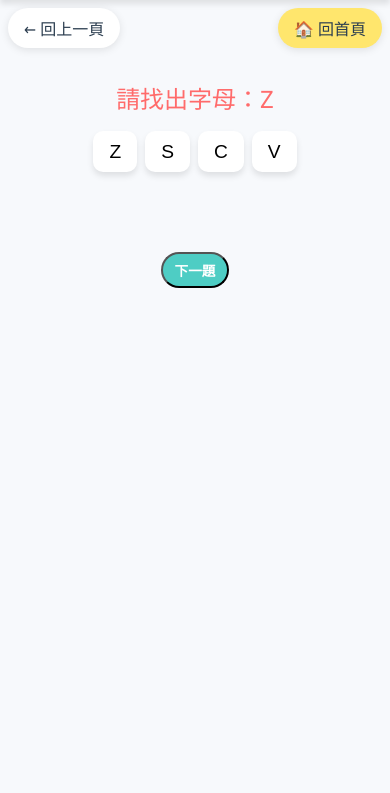
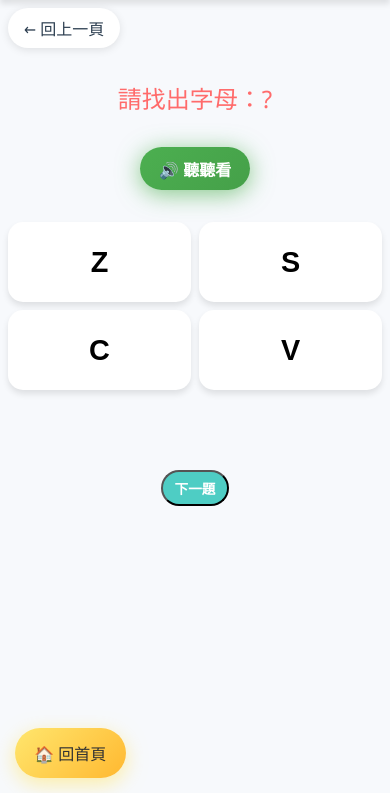
Before and after one commit to zzshcool/early-child-learn, a Spring Boot app: page /english/game in a window 390 px wide. Shown: the part 51-844 px from the top of the page. Run offline with Spring Boot 4, Linux system fonts and the light colour scheme.

Commit message:
手持裝置導航優化：在手持裝置上，回首頁按鈕改為懸浮在左下方 遊戲體驗優化：優化找字母/找數字/找注音遊戲，新增音效按鈕、隱藏答案、優化選項佈局

```diff
--- a/src/main/resources/static/css/style.css
+++ b/src/main/resources/static/css/style.css
@@ -264,6 +264,77 @@ main {
 }
 
 /* ============================================
+   音效播放按鈕
+   ============================================ */
+.sound-btn {
+    display: inline-flex;
+    align-items: center;
+    justify-content: center;
+    gap: 0.5rem;
+    padding: 1rem 2rem;
+    background: linear-gradient(135deg, #4CAF50 0%, #45a049 100%);
+    color: white;
+    border: none;
+    border-radius: 50px;
+    font-size: 1.5rem;
+    font-weight: bold;
+    box-shadow: 0 4px 15px rgba(76, 175, 80, 0.4);
+    cursor: pointer;
+    transition: all 0.3s ease;
+    margin: 1rem 0;
+    animation: pulse 2s infinite;
+}
+
+.sound-btn:hover {
+    transform: scale(1.05);
+    box-shadow: 0 6px 20px rgba(76, 175, 80, 0.6);
+}
+
+.sound-btn:active {
+    transform: scale(0.95);
+}
+
+@keyframes pulse {
+
+    0%,
+    100% {
+        box-shadow: 0 4px 15px rgba(76, 175, 80, 0.4);
+    }
+
+    50% {
+        box-shadow: 0 4px 25px rgba(76, 175, 80, 0.7);
+    }
+}
+
+/* ============================================
+   遊戲選項滿版佈局
+   ============================================ */
+.options {
+    display: grid;
+    grid-template-columns: 1fr 1fr;
+    gap: 1rem;
+    width: 100%;
+    max-width: 800px;
+    margin: 2rem auto;
+}
+
+.option-btn {
+    font-size: 3rem;
+    padding: 2rem;
+    min-height: 120px;
+    border: none;
+    border-radius: 20px;
+    background-color: white;
+    box-shadow: 0 4px 6px rgba(0, 0, 0, 0.1);
+    cursor: pointer;
+    transition: transform 0.2s, background-color 0.2s;
+    font-weight: bold;
+    display: flex;
+    align-items: center;
+    justify-content: center;
+}
+
+/* ============================================
    響應式設計 - 手機裝置優化
    ============================================ */
 
@@ -295,9 +366,43 @@ main {
         margin-bottom: 1rem;
     }
 
+    /* 手持裝置懸浮回首頁按鈕 */
+    .home-link-floating {
+        position: fixed !important;
+        bottom: 20px;
+        left: 20px;
+        z-index: 1000;
+        padding: 1rem 1.5rem !important;
+        background: linear-gradient(135deg, #FFE66D 0%, #FFB830 100%) !important;
+        color: #333 !important;
+        font-size: 1.2rem !important;
+        box-shadow: 0 6px 20px rgba(255, 230, 109, 0.6) !important;
+        animation: none;
+    }
+
+    .home-link-floating:hover {
+        transform: scale(1.05);
+    }
+
+    /* 隱藏原本的導航容器中的回首頁按鈕（手持裝置上） */
+    .nav-container .home-link:not(.home-link-floating) {
+        display: none;
+    }
+
+    .sound-btn {
+        font-size: 1.2rem;
+        padding: 0.8rem 1.5rem;
+    }
+
+    .options {
+        gap: 0.8rem;
+        margin: 1rem auto;
+    }
+
     .option-btn {
-        font-size: 1.5rem;
-        padding: 0.8rem 1.5rem;
+        font-size: 2rem;
+        padding: 1.5rem;
+        min-height: 100px;
     }
 
     .grid-item {
@@ -354,14 +459,21 @@ main {
         margin-bottom: 1rem;
     }
 
-    .option-btn {
-        font-size: 1.2rem;
-        padding: 0.6rem 1rem;
-        border-radius: 10px;
+    .sound-btn {
+        font-size: 1rem;
+        padding: 0.6rem 1.2rem;
     }
 
     .options {
         gap: 0.5rem;
+        margin: 1rem auto;
+    }
+
+    .option-btn {
+        font-size: 1.8rem;
+        padding: 1rem;
+        min-height: 80px;
+        border-radius: 15px;
     }
 
     .grid-container {
@@ -382,4 +494,11 @@ main {
         padding: 6px 12px;
         font-size: 0.85rem;
     }
+
+    .home-link-floating {
+        font-size: 1rem !important;
+        padding: 0.8rem 1.2rem !important;
+        bottom: 15px;
+        left: 15px;
+    }
 }
--- a/src/main/resources/templates/english/game.html
+++ b/src/main/resources/templates/english/game.html
@@ -17,8 +17,11 @@
             <a href="/english/menu" class="nav-link">← 回上一頁</a>
             <a href="/" class="nav-link home-link">🏠 回首頁</a>
         </div>
+        <!-- 手持裝置懸浮回首頁按鈕 -->
+        <a href="/" class="nav-link home-link home-link-floating">🏠 回首頁</a>
         <div class="game-area">
             <div class="question" id="question">請找出字母：?</div>
+            <button class="sound-btn" id="soundBtn" onclick="playCurrentAnswer()">🔊 聽聽看</button>
             <div class="options" id="options">
                 <!-- Options generated by JS -->
             </div>
@@ -37,10 +40,10 @@
 
             // Generate random letter
             currentAnswer = letters[Math.floor(Math.random() * letters.length)];
-            document.getElementById('question').textContent = `請找出字母：${currentAnswer}`;
-            speak(`請找出字母 ${currentAnswer}`, 'zh-TW'); // Instruction in Chinese, letter in English context usually understood, or speak letter separately
-            setTimeout(() => speak(currentAnswer, 'en-US'), 1500);
-            playGameSound('Find the correct letter!', 'en-US');
+            document.getElementById('question').textContent = `請找出字母：?`;
+            // 自動播放一次提示音
+            playGameSound('請仔細聽喔！', 'zh-TW');
+            setTimeout(() => playCurrentAnswer(), 1000);
 
             // Generate options (1 correct, 3 wrong)
             const options = [currentAnswer];
@@ -76,9 +79,14 @@
             }
         }
 
+        // 播放當前答案的聲音
+        function playCurrentAnswer() {
+            speak(currentAnswer, 'en-US');
+        }
+
         // Start game on load
         window.onload = function () {
-            playGameSound('Welcome to the Alphabet Game!', 'en-US');
+            playGameSound('歡迎來到英文遊戲！', 'zh-TW');
             setTimeout(nextQuestion, 1500);
         };
 
```
Also changed, not shown: src/main/resources/templates/bopomofo/game.html (+12 -2 lines), src/main/resources/templates/numbers/game.html (+12 -3 lines).
